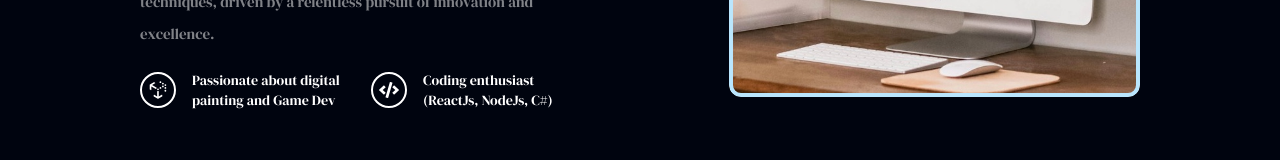
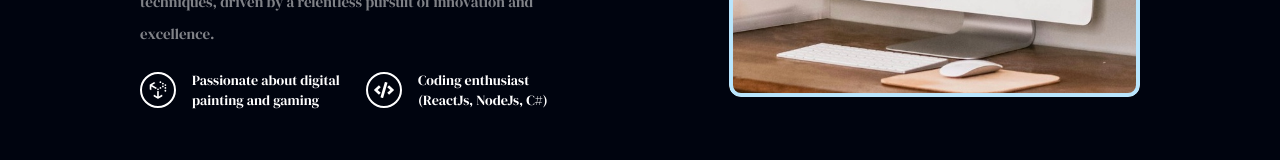
Before and after one commit to andreasiano/Portfolio, a React (Create React App) app: page / in a window 1280 px wide. Shown: the part 538-698 px from the top of the page. Built offline with nearby package versions, Linux system fonts and the light colour scheme.

Commit message:
Fixing label

```diff
--- a/src/components/ContactMe.jsx
+++ b/src/components/ContactMe.jsx
@@ -27,7 +27,7 @@ export default function ContactMe() {
       <p className="text-dimWhite xxs:text-xl mb-3 lg:text-2xl">
         Feel free to reach out for any collaborations or just say a friendly hello
       </p>
-      <p className="text-gradient xxs:text-xl lg:text-2xl">
+      <p className="text-gradient-azure xxs:text-xl lg:text-2xl">
         <a href="mailto:andrejazz2011@gmail.com">andrejazz2011@gmail.com</a>
       </p>
       <div className="flex flex-row items-center mt-10 justify-center">
--- a/src/components/Hero.jsx
+++ b/src/components/Hero.jsx
@@ -48,7 +48,7 @@ const Hero = () => {
               <FaUncharted className="text-white mx-1.5 my-1.5 text-xl" />
             </div>
             <p className="text-white text-sm">
-              Passionate about digital painting and Game Dev
+              Passionate about digital painting and gaming
             </p>
           </div>
           <div className="flex xxs:mb-5 items-center">
```
